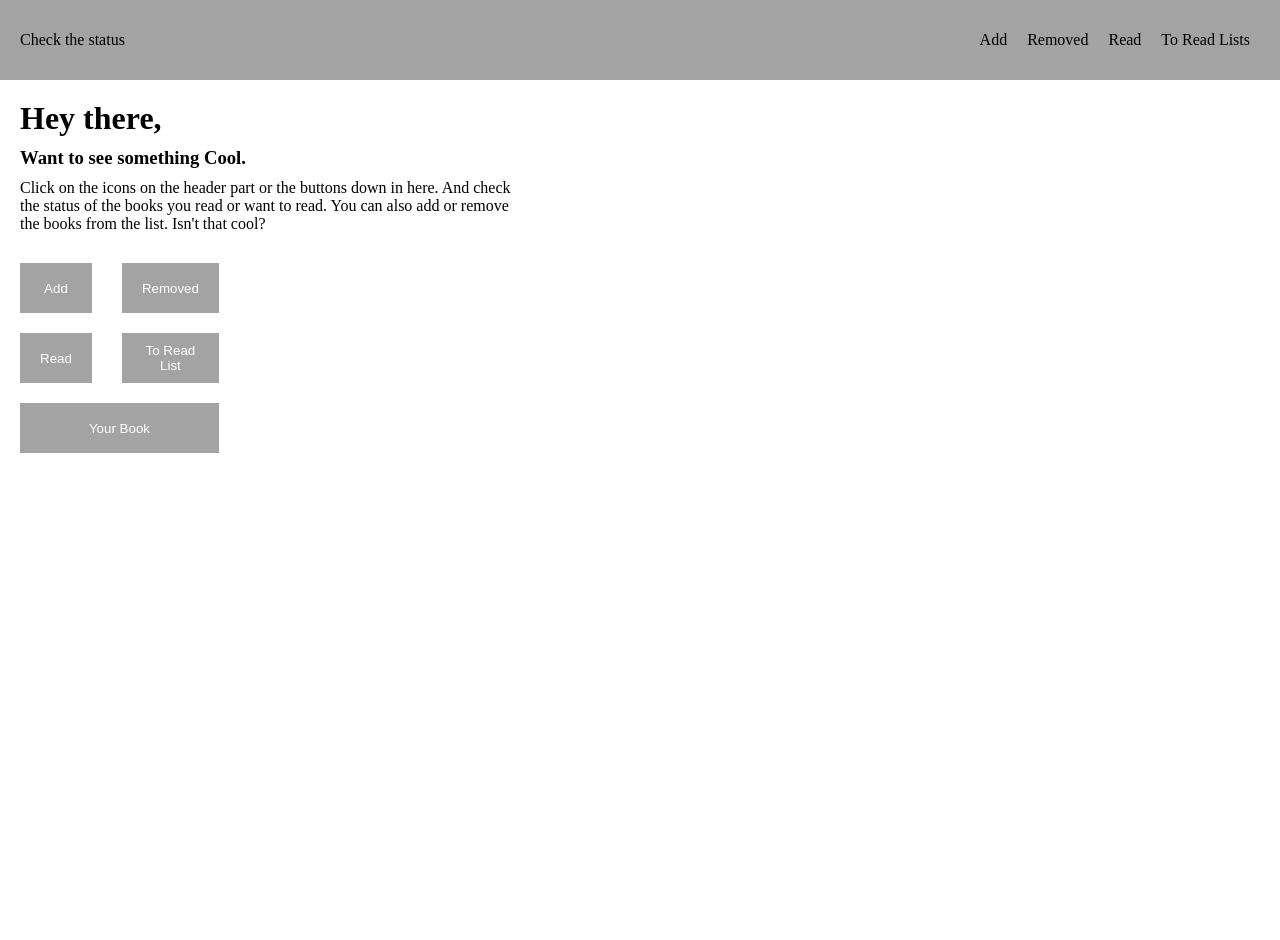
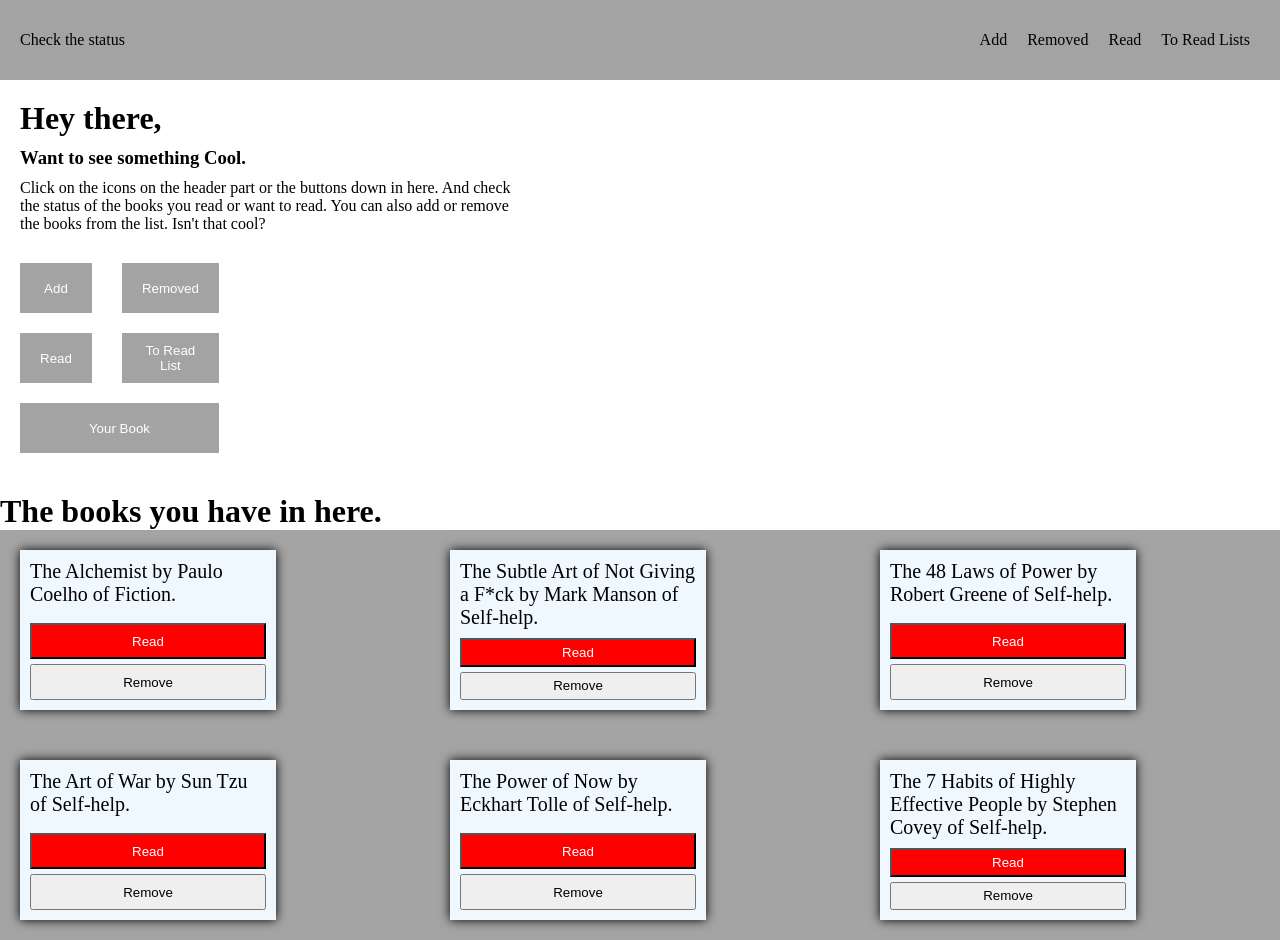
Before and after one commit to SrijanDahal/Library, a plain HTML site: page index.html in a window 1280 px wide. Both pictures are taken after a click on the button "Your Book". Before the commit the page ends 800 px from the top, so only its background shows below. Drawn offline with Linux system fonts and the light colour scheme.

Commit message:
Made some changes in the java script

```diff
--- a/CSS/style.css
+++ b/CSS/style.css
@@ -36,7 +36,7 @@ header {
 
 
 .main-body {
-    height: 90vh;
+    height: auto;
     padding: 20px;
     display: flex;
     flex-direction: column;
@@ -88,3 +88,38 @@ header {
 .form form input {
     margin-bottom: 10px;
 }
+
+
+.booksinLibrary {
+    display: none;
+    margin-top: 20px;
+}
+
+.listOfBooks {
+    background-color: rgb(164, 164, 164);
+    color: white;
+    width: 100%;
+    padding: 20px;
+    display: grid;
+    grid-template-columns: repeat(auto-fit, minmax(300px, 1fr));
+    grid-template-rows: repeat(auto-fit, minmax(100px, 1fr));
+    gap: 50px;
+}
+
+.card {
+    padding: 10px;
+    font-size: 20px;
+    background-color: aliceblue;
+    width: 20vw;
+    height: 20vh;
+    box-shadow: 0 0 10px black;
+    color: black;
+    overflow: hidden;
+    display: grid;
+}
+
+.read {
+    background-color: red;
+    color: white;
+    margin-bottom: 5px;
+}
--- a/Javascript/active.js
+++ b/Javascript/active.js
@@ -8,36 +8,69 @@ const inputTitle = document.querySelector('#bookname');
 const inputAuthor = document.querySelector('#author');
 const inputGenre = document.querySelector('#genre');
 const inputStatus = document.querySelector('#status');
+const card = document.querySelector('.cardOfBooks');
+const bookinLibrary = document.querySelector('.booksinLibrary');
+const listOfBooks = document.querySelector('.listOfBooks');
 
-const mylibrary = [
-];
+const mylibrary = [];
 
-function book(title, author, genre, status) {
+function Book(title, author, genre, status) {
     this.title = title;
     this.author = author;
     this.genre = genre;
     this.status = status;
-    return `${this.title} by ${this.author} is a ${this.genre} book and it is ${this.status}`;
+
+    this.info = function() {
+        return `${title} by ${author} of ${genre}.`;
+    }
 }
 
-function addOrRemove() {
+function add() {
     if(form.style.display === 'none' || form.style.display === ''){
         form.style.display = 'block';
     }
+    else if(form.style.display === 'block'){
+        form.style.display = 'none';
+    }
 }
 
-function submitForm() {
-    if(form.style.display === 'block'){
-        form.style.display = 'none';
-    }
-    let title = inputTitle.value;
-    let author = inputAuthor.value;
-    let genre = inputGenre.value;
-    let status = inputStatus.value;
-    let newBook = new book(title, author, genre, status);
-    mylibrary.push(newBook);
+
+
+let newBook1 = new Book('The Alchemist', 'Paulo Coelho', 'Fiction', 'Read');
+mylibrary.push(newBook1.info());
+let newBook2 = new Book('The Subtle Art of Not Giving a F*ck', 'Mark Manson', 'Self-help', 'To Read');
+mylibrary.push(newBook2.info());
+let newBook3 = new Book('The 48 Laws of Power', 'Robert Greene', 'Self-help', 'Read');
+mylibrary.push(newBook3.info());
+let newBook4 = new Book('The Art of War', 'Sun Tzu', 'Self-help', 'To Read');
+mylibrary.push(newBook4.info());
+let newBook5 = new Book('The Power of Now', 'Eckhart Tolle', 'Self-help', 'Read');
+mylibrary.push(newBook5.info());
+let newBook6 = new Book('The 7 Habits of Highly Effective People', 'Stephen Covey', 'Self-help', 'To Read');
+mylibrary.push(newBook6.info());
+
+
+for(let i = 0; i < mylibrary.length; i++){
+    const div = document.createElement('div');
+    div.classList.add('card');
+    const read = document.createElement('button');
+    const remove = document.createElement('button');
+    read.classList.add('read');
+    remove.classList.add('remove');
+    read.textContent = 'Read';
+    remove.textContent = 'Remove';
+    div.innerHTML = mylibrary[i];
+    listOfBooks.appendChild(div);
+    div.appendChild(read);
+    div.appendChild(remove);
 }
 
+
 function displayBooks() {
-    console.log(mylibrary);
+    if(bookinLibrary.style.display === 'block'){
+        bookinLibrary.style.display = 'none';
+    }
+    else if (bookinLibrary.style.display === 'none' || bookinLibrary.style.display === ''){
+        bookinLibrary.style.display = 'block';
+    }
 }
--- a/index.html
+++ b/index.html
@@ -31,8 +31,8 @@
             </p>
         </div>
         <div class="buttons">
-            <button class="Add" onclick="addOrRemove()">Add</button>
-            <button class="Removed" onclick="addOrRemove()">Removed</button>
+            <button class="Add" onclick="add()">Add</button>
+            <button class="Removed" onclick="remove()">Removed</button>
             <button class="Read" onclick="Read">Read</button>
             <button class="ToREAD" onclick="ToRead">To Read List</button>
             <button type="button" class="books" onclick="displayBooks()">Your Book</button>
@@ -43,13 +43,15 @@
                 <input type="text" name="author" id="author" placeholder="Author">
                 <input type="text" name="genre" id="genre" placeholder="Genre">
                 <input type="text" name="status" id="status" placeholder="Status">
-                <button type="submit" class="submit" onclick="submit()">Submit</button>
+                <button class="submit" onclick="submitForm()">Submit</button>
             </form>
         </div>
-
-        <div class="booksinLibrary">
+    </main>
+    <div class="booksinLibrary">
+        <h1>The books you have in here.</h1>
+        <div class="listOfBooks">
 
         </div>
-    </main>
+    </div>
 </body>
 </html>
```
